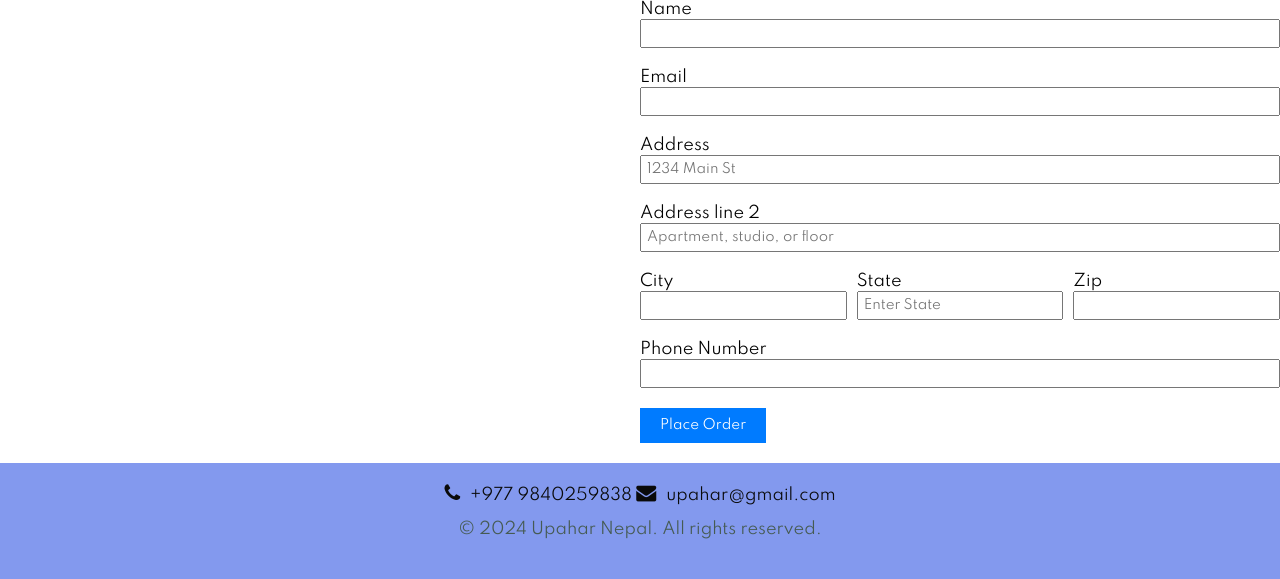
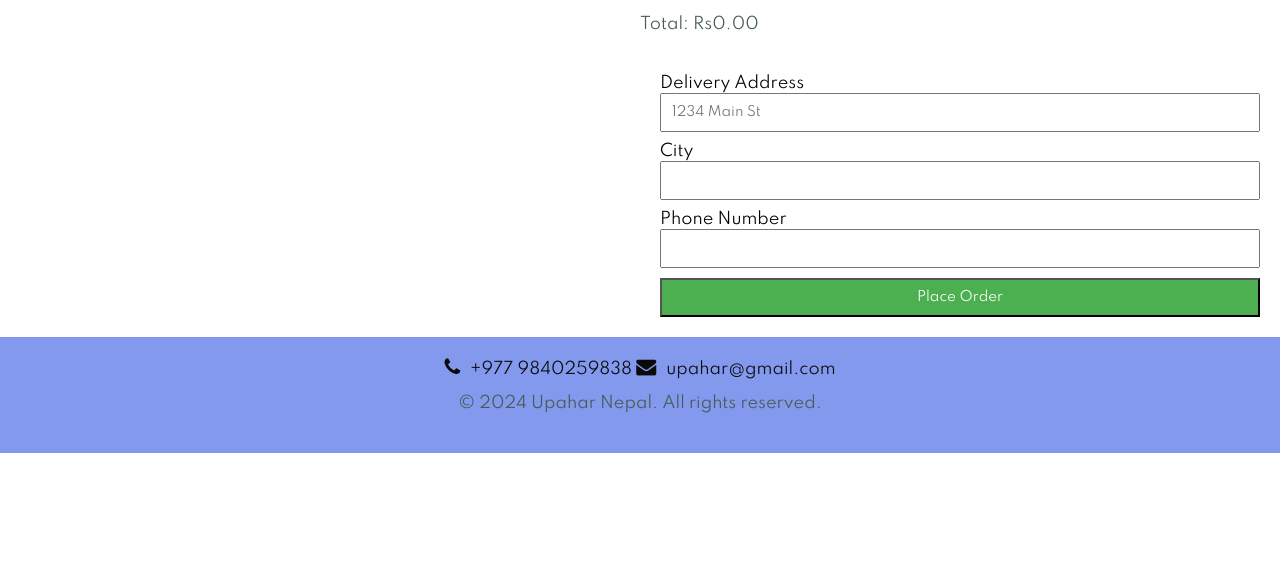
Before and after one commit to amanstha19/gharkosathi, a Django app: page /checkout/ in a window 1280 px wide. Shown: the part 254-833 px from the top of the page. After the commit the page ends 707 px from the top, so only its background shows below. Run offline with Django 4.2, Linux system fonts and the light colour scheme; a user stored in the database is signed in.

Commit message:
checkout properly handeld

```diff
--- a/E_shop/urls.py
+++ b/E_shop/urls.py
@@ -6,12 +6,15 @@ from django.conf import settings
 from django.conf.urls.static import static
 from .views import AuthView
 
+from cart.cart import Cart
+import json
+
+
 
 urlpatterns = [
     path('admin/', admin.site.urls),
     path('', views.HOME, name='home'),
     path('index/', views.index, name="index"),
-
     path('base/', views.BASE, name='base'),
     path('product/', views.product, name='product'),
     path('register/', views.register, name='register'),
@@ -22,8 +25,10 @@ urlpatterns = [
     path('product/<int:category_id>/', views.product, name='product'),
     path('cart/cart_detail/', views.cart_detail, name='cart'),
     path('cart/add/<int:product_id>/', views.cart_add, name='cart_add'),
-    path('userprofile/', views.userprofile,name='userprofile'),
+    path('userprofile/', views.userprofile, name='userprofile'),
     path('checkout/', views.checkout, name='checkout'),
+    path('cart_clear/', views.cart_clear, name='cart_clear'),
+    path('place_order/', views.place_order, name='place_order')
 ]
 
 if settings.DEBUG:
--- a/E_shop/views.py
+++ b/E_shop/views.py
@@ -9,6 +9,7 @@ from django.core.exceptions import ValidationError
 from cart.cart import Cart
 from store_app.models import Order, Delivery, Wishlist,OrderItem
 from django.contrib.auth import login
+from django.http import HttpResponse
 
 
 def index(request):
@@ -161,9 +162,18 @@ def cart_clear(request):
 
 @login_required(login_url="/main/register/auth/")
 def cart_detail(request):
-    return render(request, 'cart/cart_detail.html')
+    cart = Cart(request)
+    total_price = calculate_total_price(cart)  # Calculate total price
+    return render(request, 'cart/cart_detail.html', {'cart': cart, 'total_price': total_price})
 
 
+# Calculate total price based on items in the cart
+def calculate_total_price(cart):
+    total_price = 0
+    for product_id, item in cart.cart.items():
+        product = Product.objects.get(id=product_id)
+        total_price += product.price * item['quantity']
+    return total_price
 
 
 @login_required
@@ -183,59 +193,20 @@ def userprofile(request):
     return render(request, 'main/userprofile.html', context)
 
 
-from django.db import transaction
-
-@login_required(login_url="/main/register/auth/")
 def checkout(request):
     if request.method == "POST":
         try:
             # Retrieve form data
-            items_json = request.POST.get('itemsJson', '')
-            name = request.POST.get('name', '')
-            email = request.POST.get('email', '')
-            address = request.POST.get('address1', '') + " " + request.POST.get('address2', '')
-            city = request.POST.get('city', '')
-            state = request.POST.get('state', '')
-            zip_code = request.POST.get('zip_code', '')
-            phone = request.POST.get('phone', '')
+            # Your existing code here...
 
-            # Parse the JSON data to retrieve product ID and quantity
-            items_data = json.loads(items_json)
+            # Calculate total price from items in the cart
+            cart_items = Cart.objects.filter(user=request.user)
+            total_price = sum(item.product.price * item.quantity for item in cart_items)
 
-            # Create an order within a transaction
-            with transaction.atomic():
-                order = Order.objects.create(
-                    user=request.user,
-                    total_price=0,  # You need to calculate this based on the items
-                    status='Pending',
-                    # Other fields...
-                )
+            # Your existing code here...
 
-                # Add order items
-                total_price = 0
-                for item_data in items_data:
-                    # Retrieve product ID and quantity from JSON data
-                    product_id = item_data['product_id']
-                    quantity = item_data['quantity']
-
-                    # Get the product
-                    product = Product.objects.get(id=product_id)
-
-                    # Create an order item
-                    order_item = OrderItem.objects.create(
-                        order=order,
-                        product=product,
-                        quantity=quantity
-                    )
-
-                    total_price += product.price * quantity
-
-                # Update total price for the order
-                order.total_price = total_price
-                order.save()
-
-            # Render the checkout page with a thank you message and order ID
-            return render(request, 'register/success.html', {'thank': True, 'id': order.id})
+            # Render the checkout page with a thank you message, order ID, and total price
+            return render(request, 'register/success.html', {'thank': True, 'id': order.id, 'total_price': total_price})
 
         except Exception as e:
             # Handle any errors that occur during form submission
@@ -243,3 +214,21 @@ def checkout(request):
 
     # Render the checkout page if the request method is not POST
     return render(request, 'register/checkout.html')
+def update_total_price(request):
+    # Check if the request is a POST request and has the 'HTTP_X_REQUESTED_WITH' header set to 'XMLHttpRequest'
+    if request.method == "POST" and request.META.get('HTTP_X_REQUESTED_WITH') == 'XMLHttpRequest':
+        # Calculate total price here
+        cart = Cart(request)
+        total_price = calculate_total_price(cart)
+
+        return JsonResponse({'total_price': total_price})
+    else:
+        # Handle non-AJAX requests appropriately
+        # For example, return a 404 Not Found response
+        return JsonResponse({'error': 'Not Found'}, status=404)
+
+
+
+def place_order(request):
+    # Logic to handle placing an order
+    return HttpResponse("Order placed successfully")
--- a/templates/register/checkout.html
+++ b/templates/register/checkout.html
@@ -1,57 +1,128 @@
 {% extends 'main/base.html' %}
+{% block content %}
+<div style="display: flex;">
+    <div id="products" style="flex: 0.5;">
+        {% for key, value in request.session.cart.items %}
+        <div class="product" style="border: 1px solid #ccc; padding: 20px; margin-bottom: 20px; background-color: #f9f9f9;">
+            <h5>{{ value.name | truncatewords:10 }}</h5>
+            <img src="{{ value.image }}" width="90" height="80">
+            <p>Price: Rs{{ value.price }}</p>
+            <label for="quantity">Quantity:</label>
+            <input type="number" id="quantity_{{ key }}" name="quantity" min="1" value="1" class="quantity-input">
+            <button class="add-to-cart-btn" data-product="{{ key }}" data-name="{{ value.name }}" data-price="{{ value.price }}" style="padding: 5px 10px; background-color: #007bff; color: #fff; border: none; cursor: pointer;">Add</button>
+        </div>
+        {% endfor %}
 
-{% block content %}
-<div style="display: flex; justify-content: space-between;">
-    <div class="detail p-2 product-detail">
-        {% for key, value in request.session.cart.items %}
-            <img src="{{ value.image }}" width="120" height="100">
+    </div>
+    <div class="container" style="flex: 0.5;">
+        <div id="cart">
+            <ul id="cart-items"></ul>
+            <p>Total: <span id="cart-total">Rs0.00</span></p>
+            <form id="checkout-form" action="{% url 'checkout' %}" method="post">
+                {% csrf_token %}
+                <input type="hidden" name="csrfmiddlewaretoken" value="{{ csrf_token }}">
+                <input type="hidden" name="total_price" id="total_price_input" value="0">
 
-           <li>  <h4>{{ value.name | truncatechars:40 }}</h4>  </li>
-            <h4>Rs {{ value.price }}</h4>
+            </form>
+        </div>
 
-        {% endfor %}
-    </div>
-
-    <div style="width: 50%;">
-        <form method="post" action="/checkout/" style="margin-bottom: 20px;">
-            {% csrf_token %}
-            <input type="hidden" name="itemsJson" id="itemsJson">
-            <div style="margin-bottom: 20px;">
-                <label for="name" style="margin-bottom: 5px;">Name</label>
-                <input type="text" id="name" name="name" style="width: 100%; padding: 5px;">
-            </div>
-            <div style="margin-bottom: 20px;">
-                <label for="email" style="margin-bottom: 5px;">Email</label>
-                <input type="email" id="email" name="email" style="width: 100%; padding: 5px;">
-            </div>
-            <div style="margin-bottom: 20px;">
-                <label for="address1" style="margin-bottom: 5px;">Address</label>
-                <input type="text" id="address1" name="address1" placeholder="1234 Main St" style="width: 100%; padding: 5px;">
-            </div>
-            <div style="margin-bottom: 20px;">
-                <label for="address2" style="margin-bottom: 5px;">Address line 2</label>
-                <input type="text" id="address2" name="address2" placeholder="Apartment, studio, or floor" style="width: 100%; padding: 5px;">
-            </div>
-            <div style="margin-bottom: 20px; display: flex;">
-                <div style="flex: 1; margin-right: 10px;">
-                    <label for="city" style="margin-bottom: 5px;">City</label>
-                    <input type="text" id="city" name="city" style="width: 100%; padding: 5px;">
+        <div id="delivery-form" style="padding: 20px;">
+            <form action="{% url 'place_order' %}" method="post">
+                {% csrf_token %}
+                <div style="margin-bottom: 10px;">
+                    <label for="address1">Delivery Address</label>
+                    <input type="text" id="address1" name="address1" placeholder="1234 Main St" style="width: 100%; padding: 10px;">
                 </div>
-                <div style="flex: 1; margin-right: 10px;">
-                    <label for="state" style="margin-bottom: 5px;">State</label>
-                    <input type="text" id="state" name="state" placeholder="Enter State" style="width: 100%; padding: 5px;">
+                <div style="margin-bottom: 10px;">
+                    <label for="city">City</label>
+                    <input type="text" id="city" name="city" style="width: 100%; padding: 10px;">
                 </div>
-                <div style="flex: 1;">
-                    <label for="zip_code" style="margin-bottom: 5px;">Zip</label>
-                    <input type="text" id="zip_code" name="zip_code" style="width: 100%; padding: 5px;">
+                <div style="margin-bottom: 10px;">
+                    <label for="phone">Phone Number</label>
+                    <input type="tel" id="phone" name="phone" style="width: 100%; padding: 10px;">
                 </div>
-            </div>
-            <div style="margin-bottom: 20px;">
-                <label for="phone" style="margin-bottom: 5px;">Phone Number</label>
-                <input type="tel" id="phone" name="phone" style="width: 100%; padding: 5px;">
-            </div>
-            <button type="submit" style="padding: 10px 20px; background-color: #007bff; color: #fff; border: none; cursor: pointer;">Place Order</button>
-        </form>
+                <button type="submit" style="width: 100%; padding: 10px; background-color: #4caf50; color: white;">Place Order</button>
+            </form>
+        </div>
     </div>
 </div>
+
+
+
+
+<script src="https://ajax.googleapis.com/ajax/libs/jquery/3.5.1/jquery.min.js"></script>
+
+<script>
+    $(document).ready(function() {
+        const addToCartBtns = document.querySelectorAll('.add-to-cart-btn');
+        const cartItemsList = document.getElementById('cart-items');
+        const cartTotal = document.getElementById('cart-total');
+        const totalPriceInput = document.getElementById('total_price_input');
+
+        let totalPrice = 0;
+
+        addToCartBtns.forEach(function(btn) {
+            btn.addEventListener('click', function() {
+                const productId = btn.getAttribute('data-product');
+                const productName = btn.getAttribute('data-name');
+                const productPrice = parseFloat(btn.getAttribute('data-price'));
+                const quantityInput = document.getElementById('quantity_' + productId);
+                const quantity = parseInt(quantityInput.value);
+                const subtotal = productPrice * quantity;
+
+                const listItem = document.createElement('li');
+                listItem.textContent = `${quantity} x ₹${productPrice.toFixed(2)} - ₹${subtotal.toFixed(2)}`;
+
+                // Add remove button
+                const removeBtn = document.createElement('button');
+                removeBtn.textContent = 'Remove All';
+                removeBtn.setAttribute('class', 'remove-all-from-cart-btn');
+                removeBtn.setAttribute('data-product', productId);
+                removeBtn.setAttribute('data-name', productName);
+                listItem.appendChild(removeBtn);
+
+                cartItemsList.appendChild(listItem);
+
+                totalPrice += subtotal;
+                cartTotal.textContent = `₹${totalPrice.toFixed(2)}`;
+                totalPriceInput.value = totalPrice.toFixed(2);
+
+                // Add event listener for remove all button
+                removeBtn.addEventListener('click', function() {
+                    const productId = this.getAttribute('data-product');
+                    const productName = this.getAttribute('data-name');
+                    const itemsToRemove = cartItemsList.querySelectorAll(`[data-product="${productId}"]`);
+
+                    itemsToRemove.forEach(function(item) {
+                        const productPrice = parseFloat(item.textContent.split('₹')[1]);
+                        const quantity =  parseInt(item.textContent.split('x')[0]);
+                        const subtotal = productPrice * quantity;
+                        item.remove();
+                        totalPrice -= subtotal;
+                    });
+
+                    cartTotal.textContent = `₹${totalPrice.toFixed(2)}`;
+                    totalPriceInput.value = totalPrice.toFixed(2);
+                });
+            });
+        });
+
+        document.querySelectorAll('.quantity-input').forEach(function(input) {
+            input.addEventListener('change', function() {
+                const productPrice = parseFloat(input.closest('.product').querySelector('.add-to-cart-btn').getAttribute('data-price'));
+                const quantity = parseInt(input.value);
+                const subtotal = productPrice * quantity;
+
+                totalPrice += subtotal;
+                cartTotal.textContent = `₹${totalPrice.toFixed(2)}`;
+                totalPriceInput.value = totalPrice.toFixed(2);
+            });
+        });
+
+        // Submit form when "Buy Now" button is clicked
+        document.getElementById('buy-now-btn').addEventListener('click', function() {
+            document.getElementById('checkout-form').submit();
+        });
+    });
+</script>
 {% endblock %}
```
Also changed, not shown: templates/cart/cart_detail.html (+49 -16 lines), db.sqlite3.
